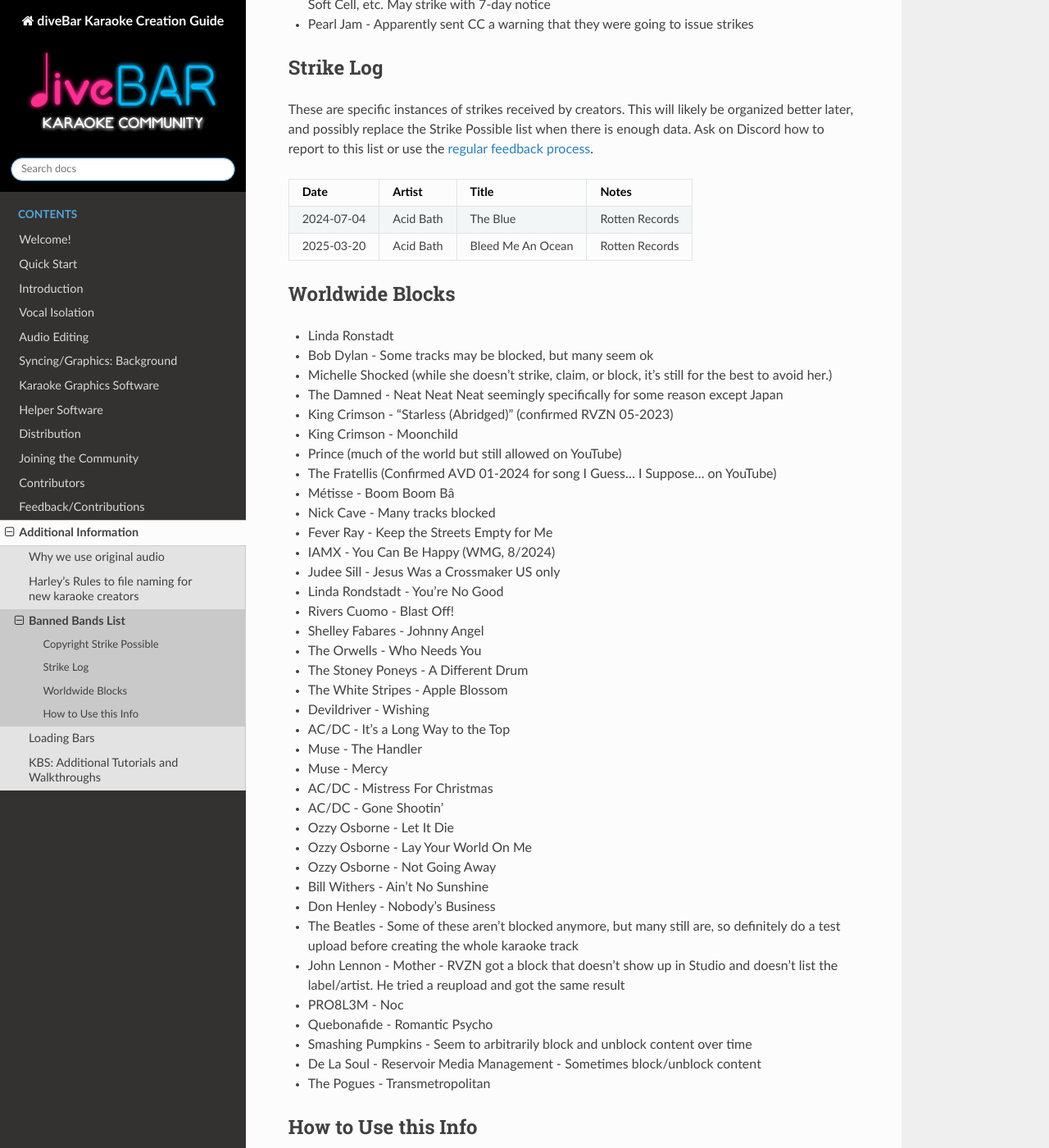
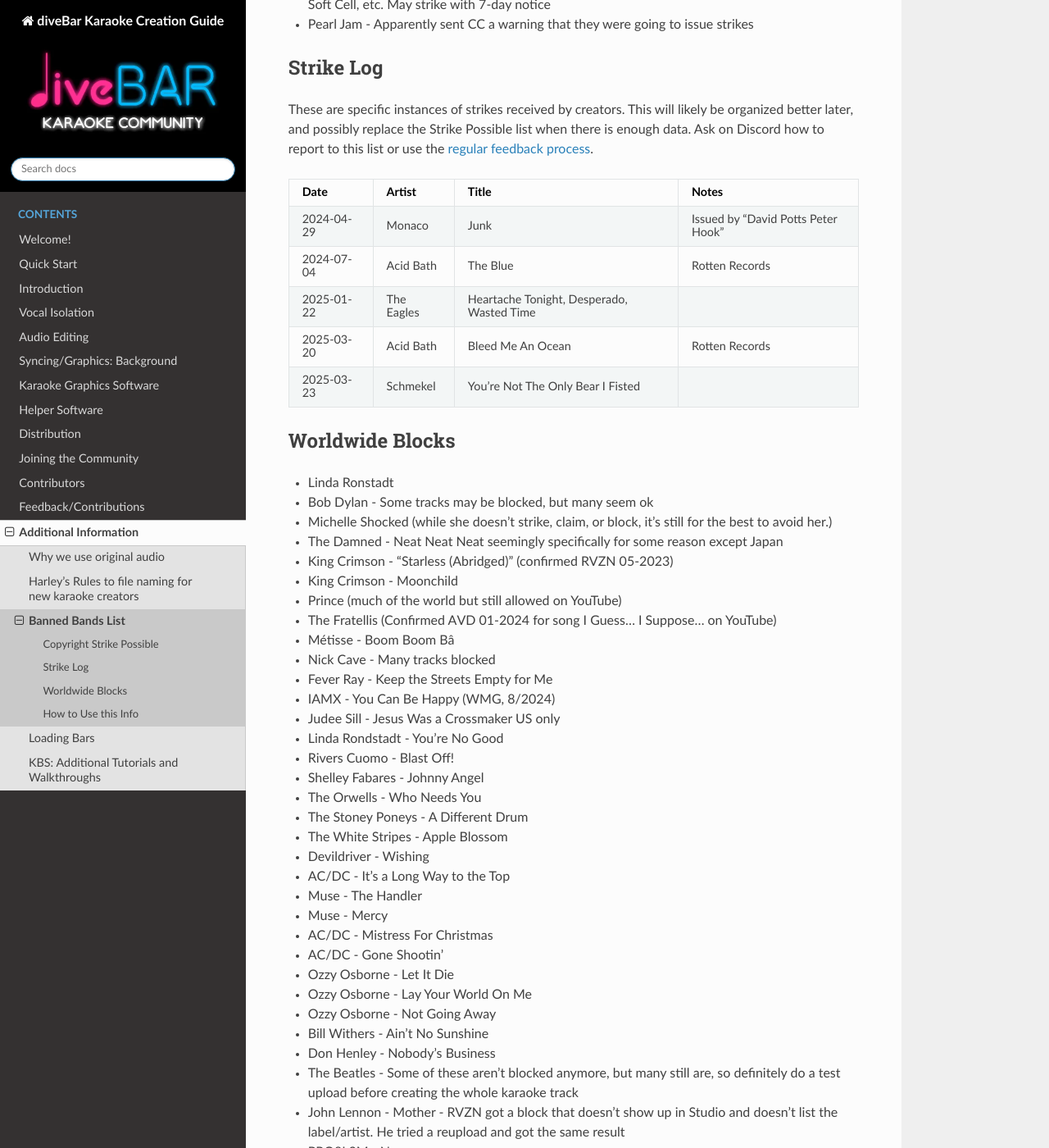
Before and after one commit to diveBarKaraoke/divebar_karaoke_creation_guide, a Sphinx documentation site: the page built from docs/banned_bands.rst, in a window 1280 px wide and 1400 px high, scrolled down 1374 px. Shown: the whole window at 82% size. Built offline with Sphinx 7.4.7 and the Read the Docs theme 3.1.0, drawn with Linux system fonts in a browser that asks for light colours; some of the changed text lies outside the part shown.

Commit message:
More banned bands updates

```diff
--- a/docs/banned_bands.rst
+++ b/docs/banned_bands.rst
@@ -59,14 +59,26 @@ These are specific instances of strikes received by creators. This will likely b
      - Artist
      - Title
      - Notes
+   * - 2024-04-29
+     - Monaco
+     - Junk
+     - Issued by "David Potts Peter Hook"
    * - 2024-07-04
      - Acid Bath
      - The Blue
      - Rotten Records
+   * - 2025-01-22
+     - The Eagles
+     - Heartache Tonight, Desperado, Wasted Time
+     -
    * - 2025-03-20
      - Acid Bath
      - Bleed Me An Ocean
      - Rotten Records
+   * - 2025-03-23
+     - Schmekel
+     - You're Not The Only Bear I Fisted
+     -
 
 Worldwide Blocks
 ----------------
@@ -108,6 +120,8 @@ Worldwide Blocks
 * Smashing Pumpkins - Seem to arbitrarily block and unblock content over time
 * De La Soul - Reservoir Media Management - Sometimes block/unblock content
 * The Pogues - Transmetropolitan
+* Steam Powered Giraffe - many (all?) songs as of ~May 2025
+* Panic At the Disco! - Don't Let the Lights Go Out (Oct 2022) - WMG on behalf of Fueled By Ramen/Atlantic
 
 How to Use this Info
 --------------------
```
